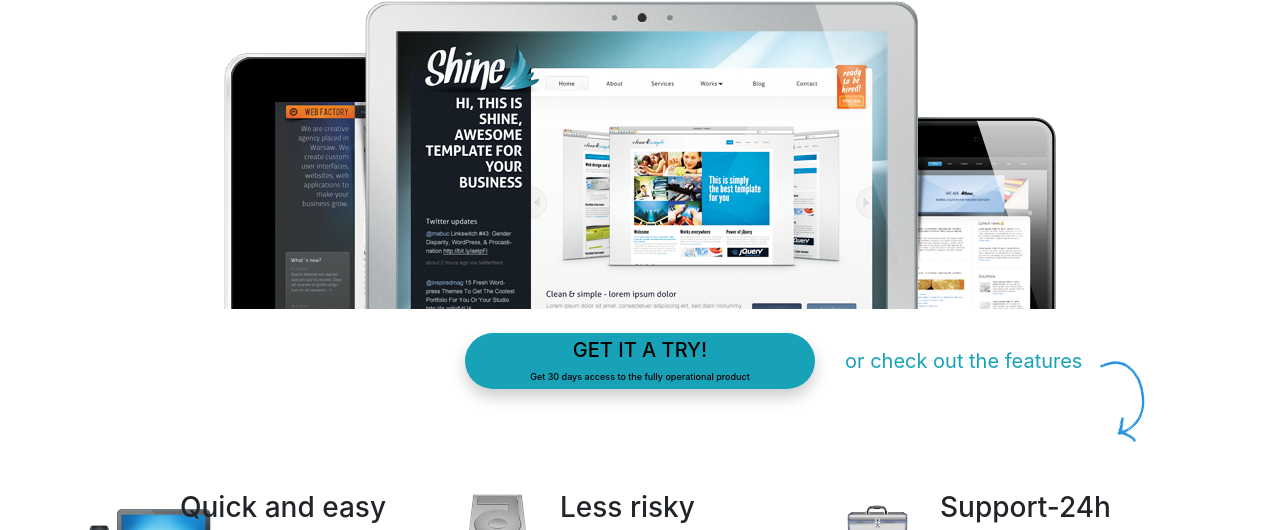
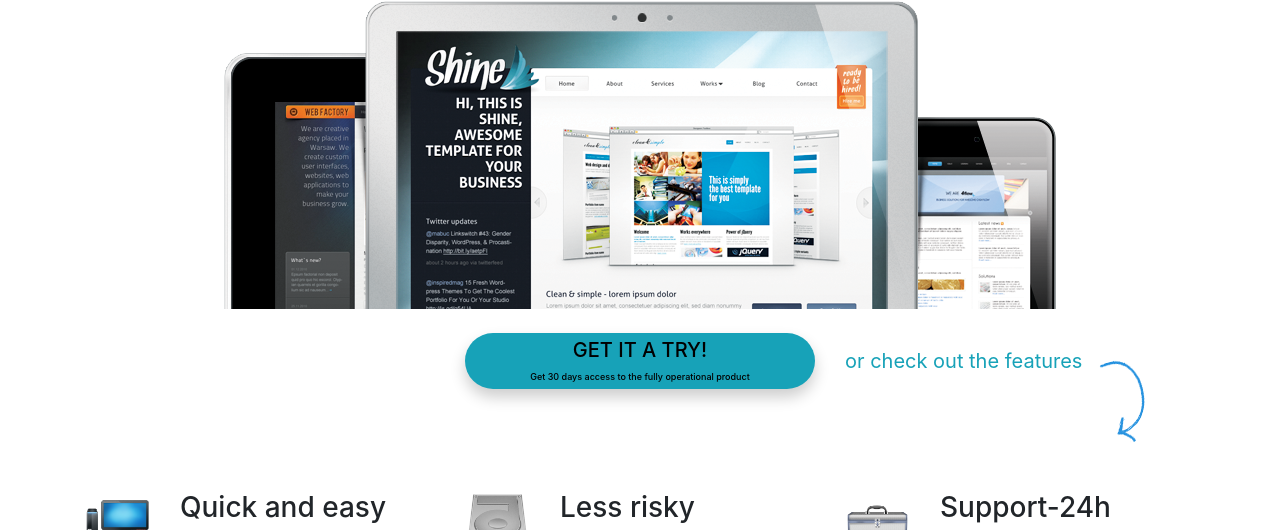
Before and after one commit to 1712916/my_first_layout_web, a website: page http-server-master/public/index.html in a window 1280 px wide. Shown: the part 231-761 px from the top of the page. Drawn offline with nearby package versions, Linux system fonts and the light colour scheme.

Commit message:
THay doi index.html

```diff
--- a/http-server-master/public/1712916.html
+++ b/http-server-master/public/index.html
@@ -52,7 +52,7 @@
             <div class="col-sm-4">
                     <div class="row">
                             <div class="col-sm-3">
-                              <img src="image/photo_2.png" class="image/img-fluid" >
+                              <img src="image/photo_2.png" class="img-fluid" >
                             </div>
                             <div class="col-sm-9">
                               <h3>Quick and easy</h3>
```
